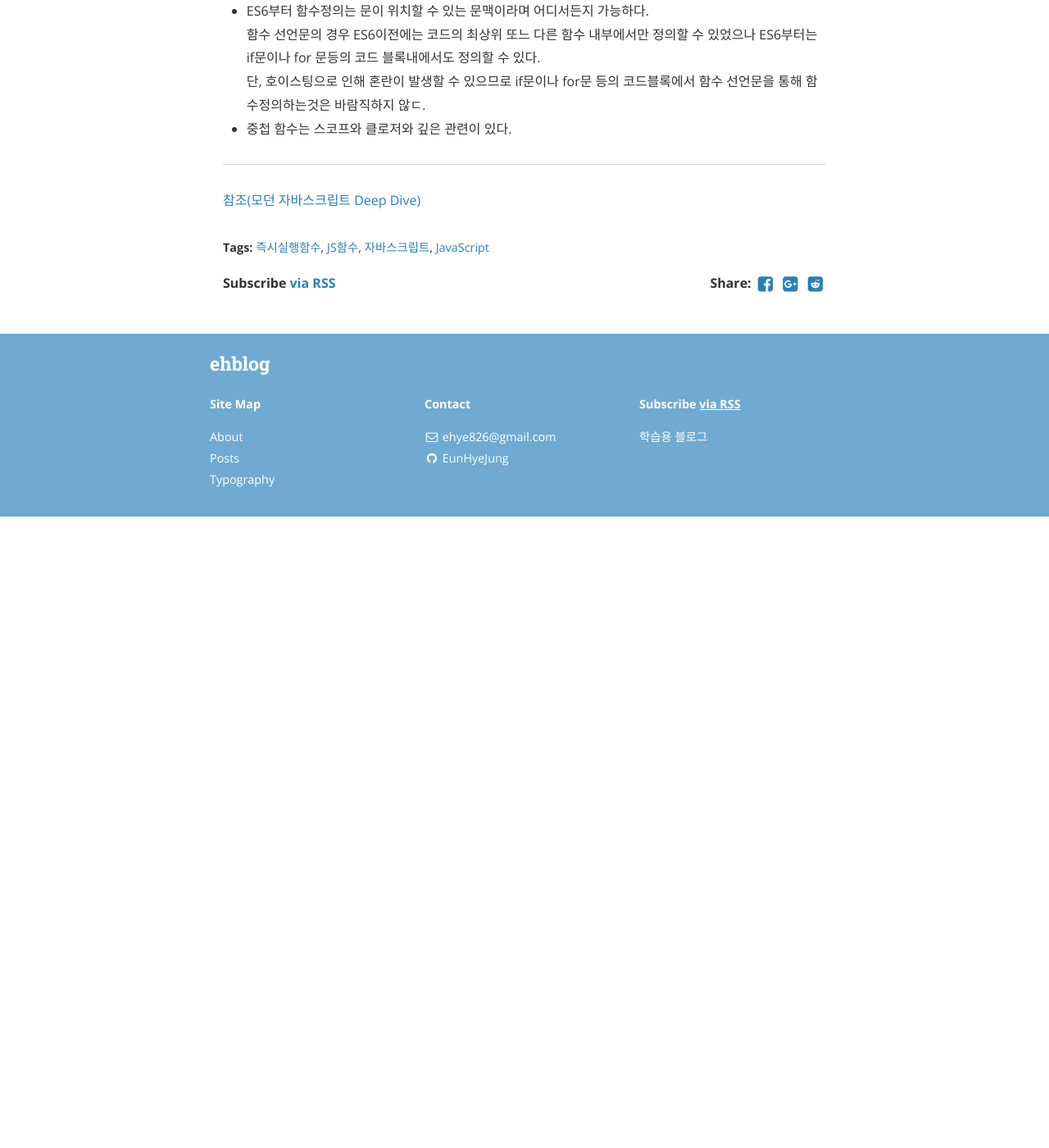
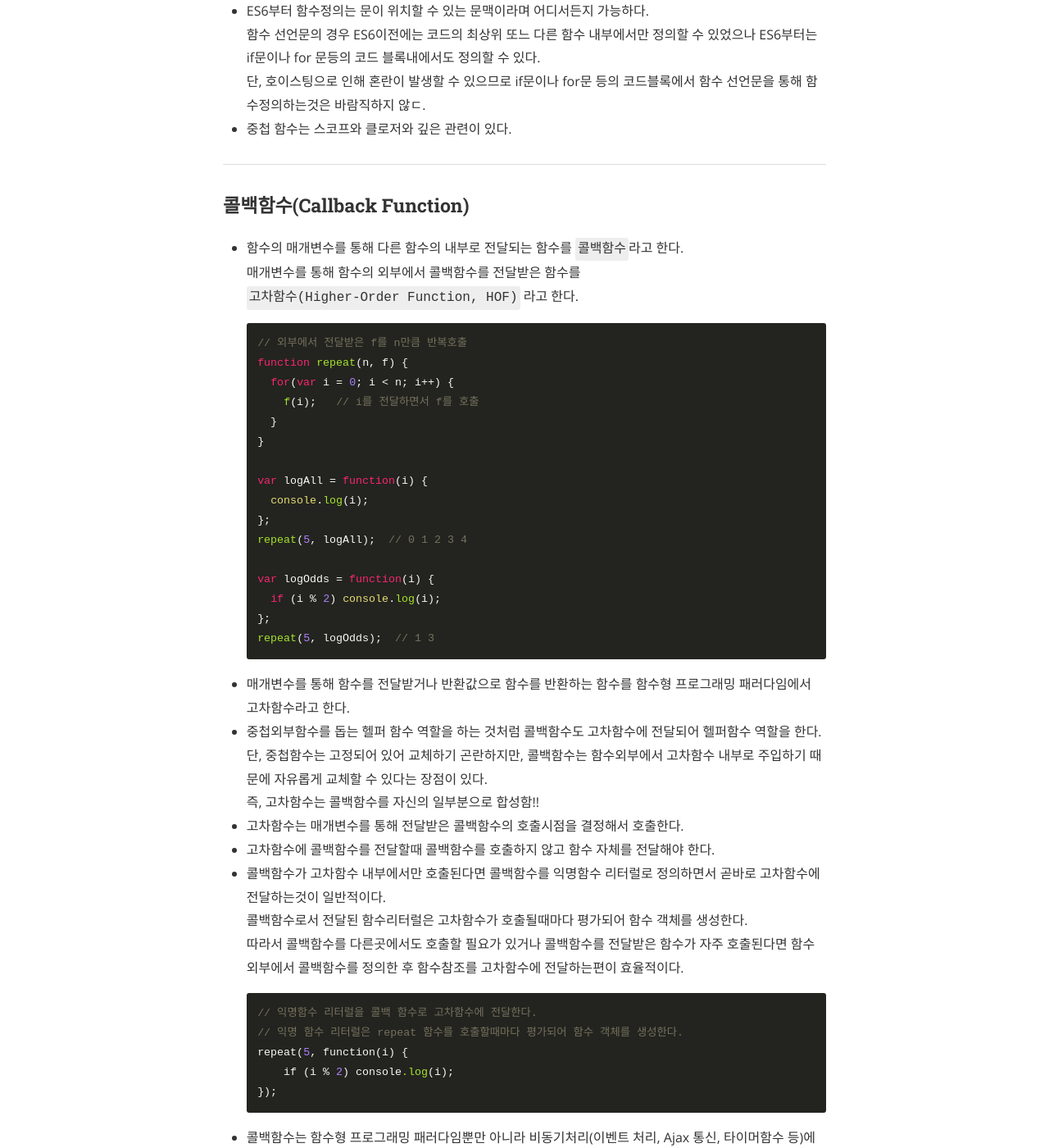
Before and after one commit to EunHyeJung/EunHyeJung.github.io, a Jekyll site: the page built from _posts/JavaScript/2021-09-17-JsStudy12.md, in a window 1280 px wide and 1400 px high, scrolled down 2382 px. Shown: the whole window at 82% size. Built offline with Jekyll 4.4.1, drawn with Linux system fonts in a browser that asks for light colours; nearby versions of some CDN libraries; comment, search, counter and statistics services are not loaded; before the commit the page ends 3012 px from its top, so only the background shows below that; some of the changed text lies outside the part shown.

Commit message:
콜백함수(Callback Function) 내용 정리 추가

````diff
--- a/_posts/JavaScript/2021-09-17-JsStudy12.md
+++ b/_posts/JavaScript/2021-09-17-JsStudy12.md
@@ -1,11 +1,11 @@
 ---
 layout: post
-title:  "즉시실행함수"
+title:  "즉시실행함수, 콜백함수"
 date:   2021-09-17
 author: EunHye Jung
 categories: javascript
 comment : true
-tags:  즉시실행함수 JS함수 자바스크립트 JavaScript
+tags:  즉시실행함수 콜백함수 JS함수 자바스크립트 JavaScript
 cover:  "/assets/instacode.png"
 ---
 
@@ -85,4 +85,65 @@ cover:  "/assets/instacode.png"
 
 - - -
 
+
+### 콜백함수(Callback Function)
+
+* 함수의 매개변수를 통해 다른 함수의 내부로 전달되는 함수를 `콜백함수`라고 한다.
+  매개변수를 통해 함수의 외부에서 콜백함수를 전달받은 함수를 `고차함수(Higher-Order Function, HOF)` 라고 한다.
+  ```javascript
+  // 외부에서 전달받은 f를 n만큼 반복호출
+  function repeat(n, f) {
+    for(var i = 0; i < n; i++) {
+      f(i);   // i를 전달하면서 f를 호출
+    }
+  }
+
+  var logAll = function(i) {
+    console.log(i);
+  };
+  repeat(5, logAll);  // 0 1 2 3 4
+
+  var logOdds = function(i) {
+    if (i % 2) console.log(i);
+  };
+  repeat(5, logOdds);  // 1 3
+  ```
+* 매개변수를 통해 함수를 전달받거나 반환값으로 함수를 반환하는 함수를 함수형 프로그래밍 패러다임에서 고차함수라고 한다.
+* 중첩외부함수를 돕는 헬퍼 함수 역할을 하는 것처럼 콜백함수도 고차함수에 전달되어 헬퍼함수 역할을 한다.
+  단, 중첩함수는 고정되어 있어 교체하기 곤란하지만, 콜백함수는 함수외부에서 고차함수 내부로 주입하기 때문에 자유롭게 교체할 수 있다는 장점이 있다.
+  즉, 고차함수는 콜백함수를 자신의 일부분으로 합성함!!
+* 고차함수는 매개변수를 통해 전달받은 콜백함수의 호출시점을 결정해서 호출한다.
+* 고차함수에 콜백함수를 전달할때 콜백함수를 호출하지 않고 함수 자체를 전달해야 한다.
+* 콜백함수가 고차함수 내부에서만 호출된다면 콜백함수를 익명함수 리터럴로 정의하면서 곧바로 고차함수에 전달하는것이 일반적이다.
+  콜백함수로서 전달된 함수리터럴은 고차함수가 호출될때마다 평가되어 함수 객체를 생성한다.
+  따라서 콜백함수를 다른곳에서도 호출할 필요가 있거나 콜백함수를 전달받은 함수가 자주 호출된다면 함수 외부에서 콜백함수를 정의한 후 함수참조를 고차함수에 전달하는편이 효율적이다.
+  ```javascript
+  // 익명함수 리터럴을 콜백 함수로 고차함수에 전달한다.
+  // 익명 함수 리터럴은 repeat 함수를 호출할때마다 평가되어 함수 객체를 생성한다.
+  repeat(5, function(i) {
+      if (i % 2) console.log(i);
+  });
+  ```
+* 콜백함수는 함수형 프로그래밍 패러다임뿐만 아니라 비동기처리(이벤트 처리, Ajax 통신, 타이머함수 등)에 활용되는 중요한 패턴이다.
+* 콜백함수는 비동기 처리 뿐만 아니라 배열 고차함수에서도 사용된다.
+  ```javascript
+  var res = [1, 2, 3].map(function(item) {
+      return item * 2;
+  });
+  console.log(res);   // [[ 2, 4, 6 ]]
+
+  res = [ 1, 2, 3].filter(function(item) {
+      return item % 2;
+  });
+  console.log(res);   // [ 1, 3 ]
+
+  res = [ 1, 2, 3].reduce(function(acc, cur) {
+    return acc+ cur;
+  }, 0);
+  console.log(res);  // 6
+  ```
+
+
+- - -
+
 [참조(모던 자바스크립트 Deep Dive)](https://book.naver.com/bookdb/book_detail.nhn?bid=16710547)
````
